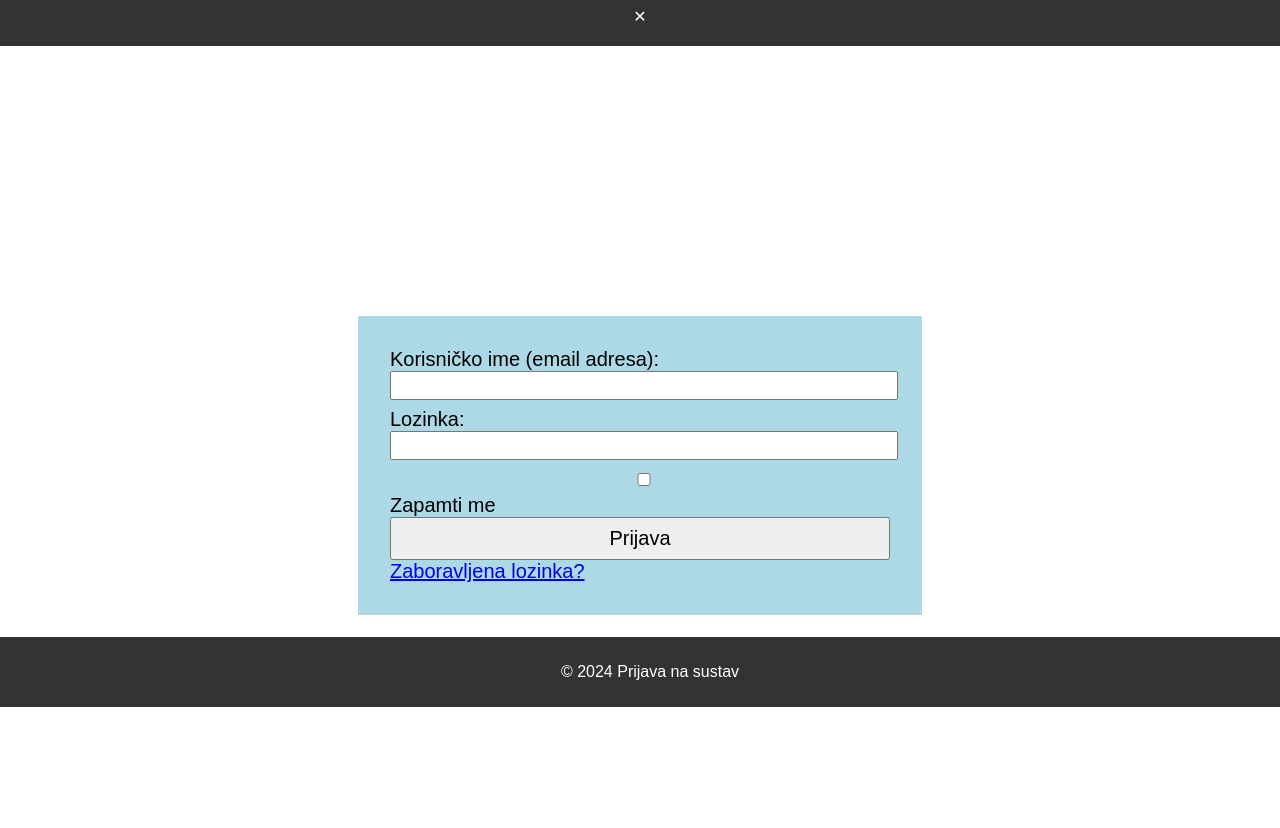
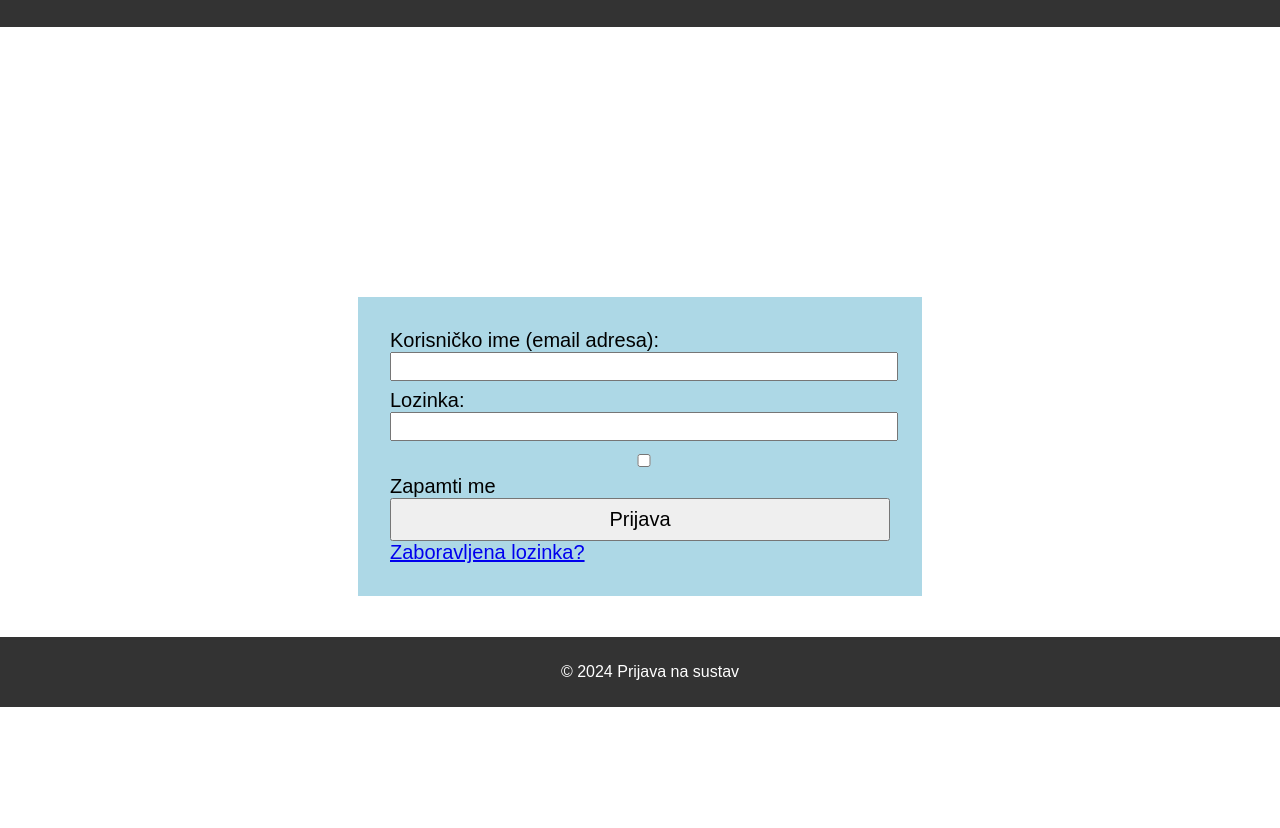
Before and after one commit to DanielDrazic01/HTML5, a plain HTML site: page forma.html in a window 1280 px wide. Shown: the part 93-921 px from the top of the page. Drawn offline with Linux system fonts and the light colour scheme.

Commit message:
Update forma.html

```diff
--- a/forma.html
+++ b/forma.html
@@ -50,10 +50,7 @@
 	<body>
 		<header>
 			<h1>Prijava na sustav</h1>
-			<div class="icons">
-				<!-- <a href="#" class="exit-icon">&#10005;</a> -->
-				<a href="./index.html" class="form-icon">&#10005;</a>
-			</div>
+
 		</header>
 		<main>
 			<form action="index.html">
```
